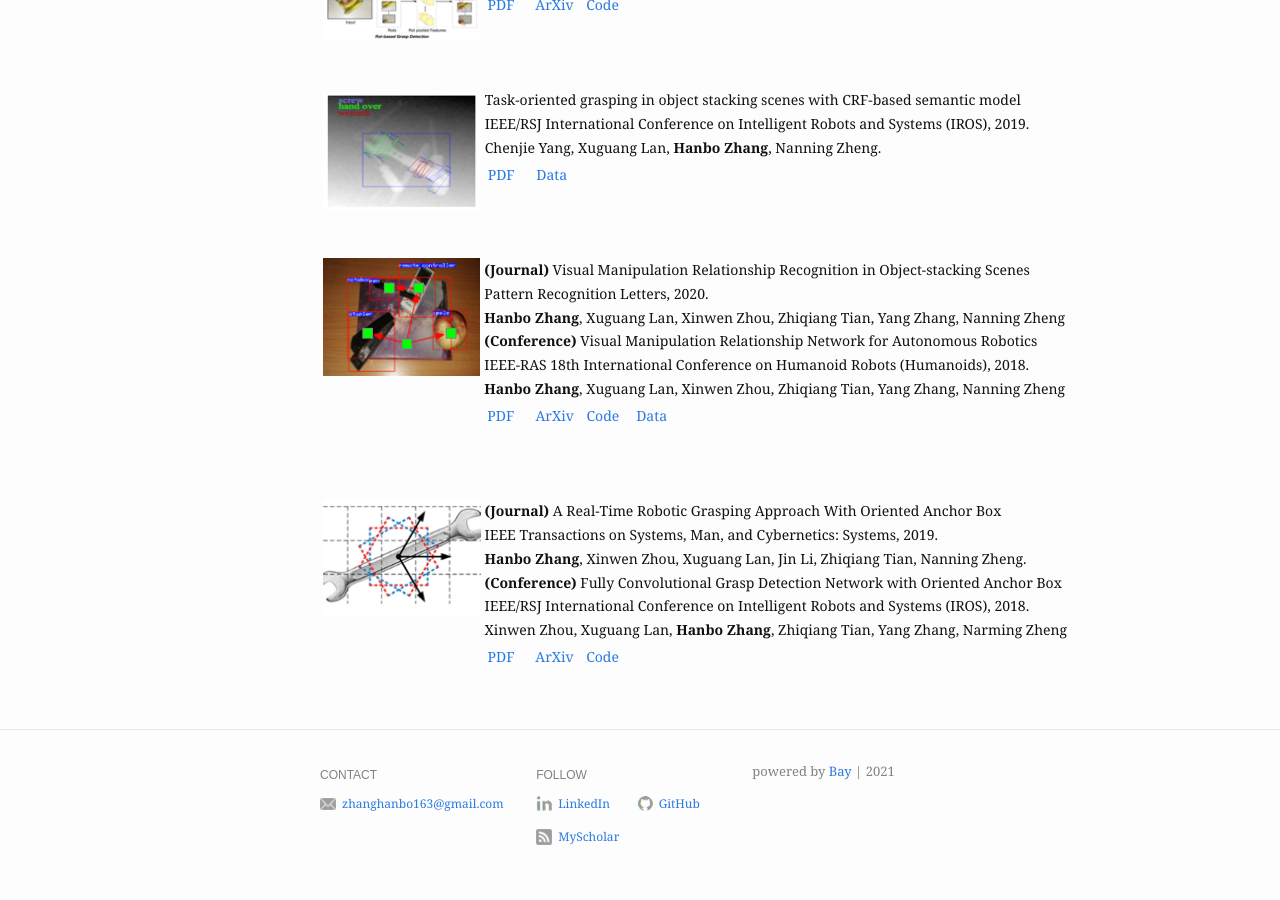
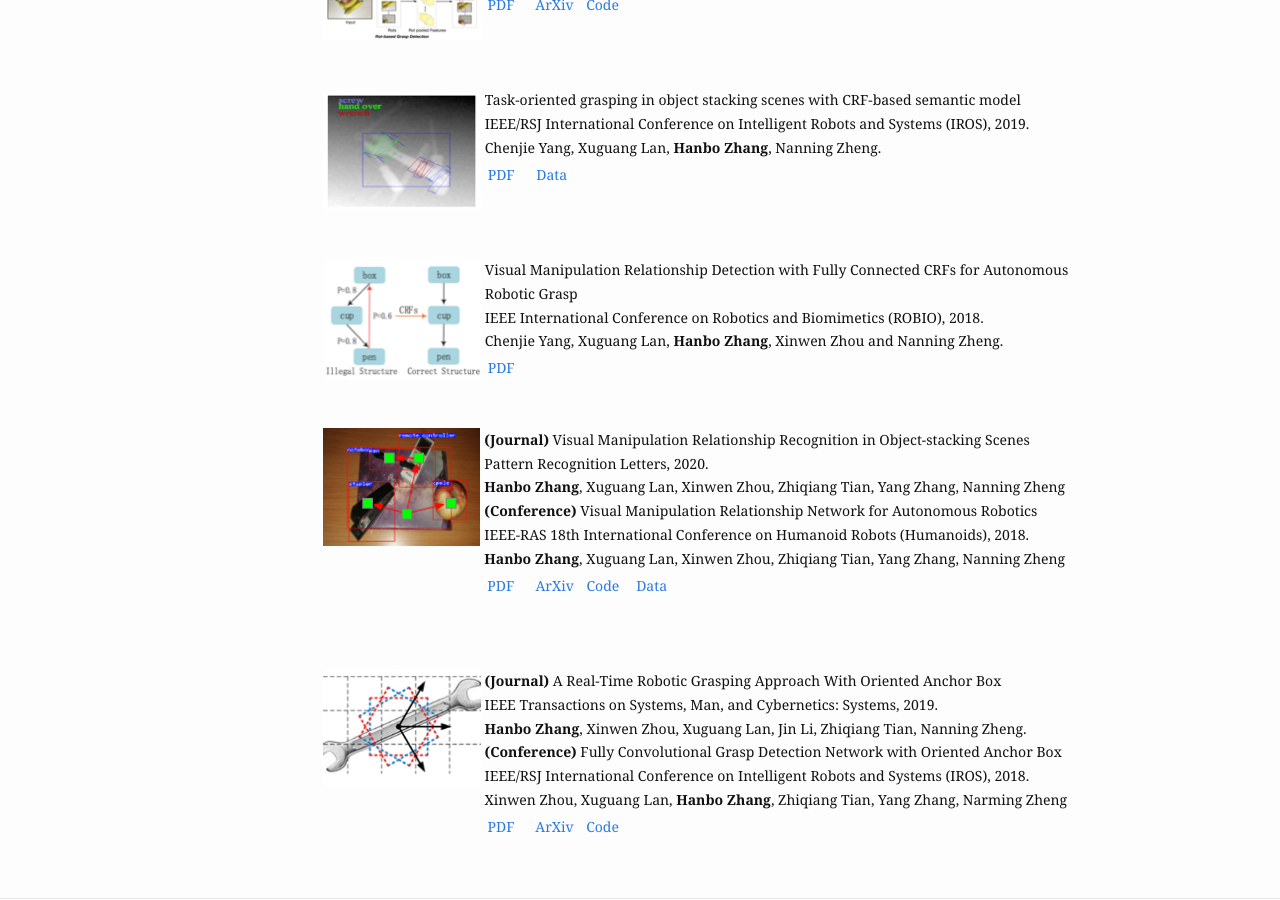
Before and after one commit to ZhangHanbo/zhanghanbo.github.io, a Jekyll site: the page built from publication.md, in a window 1280 px wide and 900 px high, scrolled down 1283 px. Built offline with Jekyll 4.4.1, drawn with Linux system fonts in a browser that asks for light colours.

Commit message:
update publication

```diff
--- a/publication.md
+++ b/publication.md
@@ -185,6 +185,27 @@ Chenjie Yang, Xuguang Lan, <strong>Hanbo Zhang</strong>, Nanning Zheng.
 </table>
 
 
+<br />
+<!-- Pub split line -->
+<table width= "800" >
+<tr>
+<td width= "160" ><img src="/assets/img/work/VMRN_CRF/CRF_VMRN.png" alt="tog"></td>
+<td width= "640" >Visual Manipulation Relationship Detection with Fully Connected CRFs for Autonomous Robotic Grasp
+<br />
+IEEE International Conference on Robotics and Biomimetics (ROBIO), 2018.
+<br />
+Chenjie Yang, Xuguang Lan, <strong>Hanbo Zhang</strong>, Xinwen Zhou and Nanning Zheng.
+<br />
+
+<table width= "100" >
+<td width= "50" ><a href="https://ieeexplore.ieee.org/abstract/document/8665225">PDF</a></td>
+</table>
+
+</td>
+</tr>
+</table>
+
+
 
 <br />
 <!-- Pub split line -->
```
Also changed, not shown: assets/img/work/VMRN_CRF/CRF_VMRN.graffle/image1.png (added), assets/img/work/VMRN_CRF/CRF_VMRN.png (added), 1 other file.
